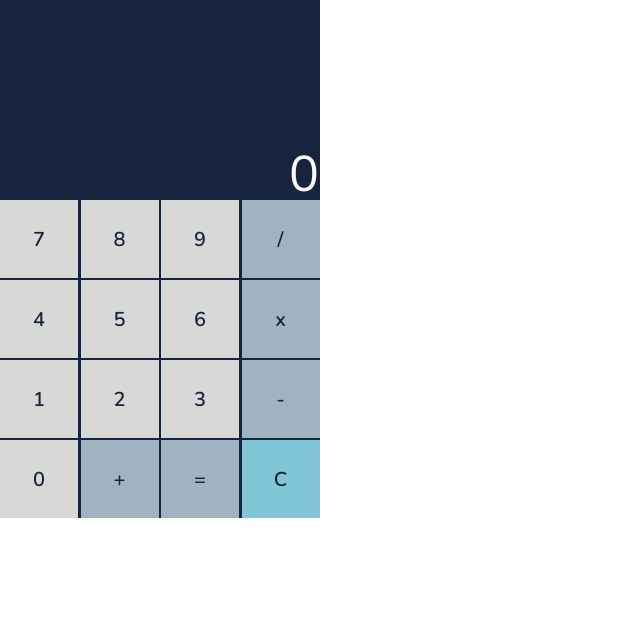
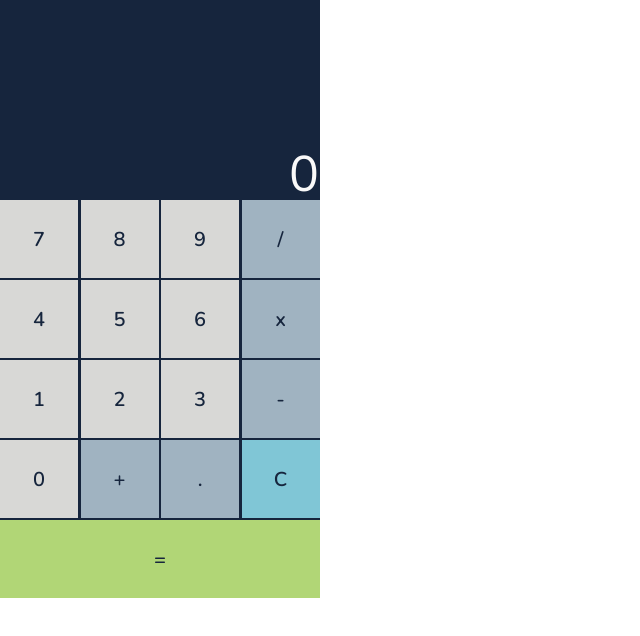
Before and after one commit to kamilMalinowski/calc-app, a website: page src/calc-app.html in a window 1280 px wide. Shown: the whole page, without its empty margins (0-640 px from the left). Drawn offline with nearby package versions, Linux system fonts and the light colour scheme.

Commit message:
feat: add decimal button and update style

```diff
--- a/src/calc-app.html
+++ b/src/calc-app.html
@@ -31,8 +31,9 @@
         <button class="calcApp-board__button zero--js">0</button>
 
         <button class="calcApp-board__button calcApp-board__button--counter plus--js">+</button>
-        <button class="calcApp-board__button calcApp-board__button--counter equal--js">=</button>
+        <button class="calcApp-board__button calcApp-board__button--counter decimal--js">.</button>
         <button class="calcApp-board__button calcApp-board__button--reset reset--js">C</button>
+        <button class="calcApp-board__button calcApp-board__button--equal equal--js">=</button>
       </div>
     </div>
     <script src="/src/calc-app.js"></script>
--- a/src/calc-app.scss
+++ b/src/calc-app.scss
@@ -42,7 +42,9 @@ body {
   grid-template-rows: 1fr 1fr 1fr 1fr;
   column-gap: 2px;
   row-gap: 2px;
+
   &__button {
+
     cursor: pointer;
     color: #16253d;
     font-family: "Nunito", sans-serif;
@@ -76,5 +78,14 @@ body {
         background: #7f3929;
       }
     }
+    &--equal {
+      width:100%;
+      background: #b1d676;
+      grid-column: 1 /5;
+      &:active {
+        color: #d8d8d6;
+        background: #4e2989;
+      }
+    }
   }
 }
```
Also changed, not shown: calc-app.css.
